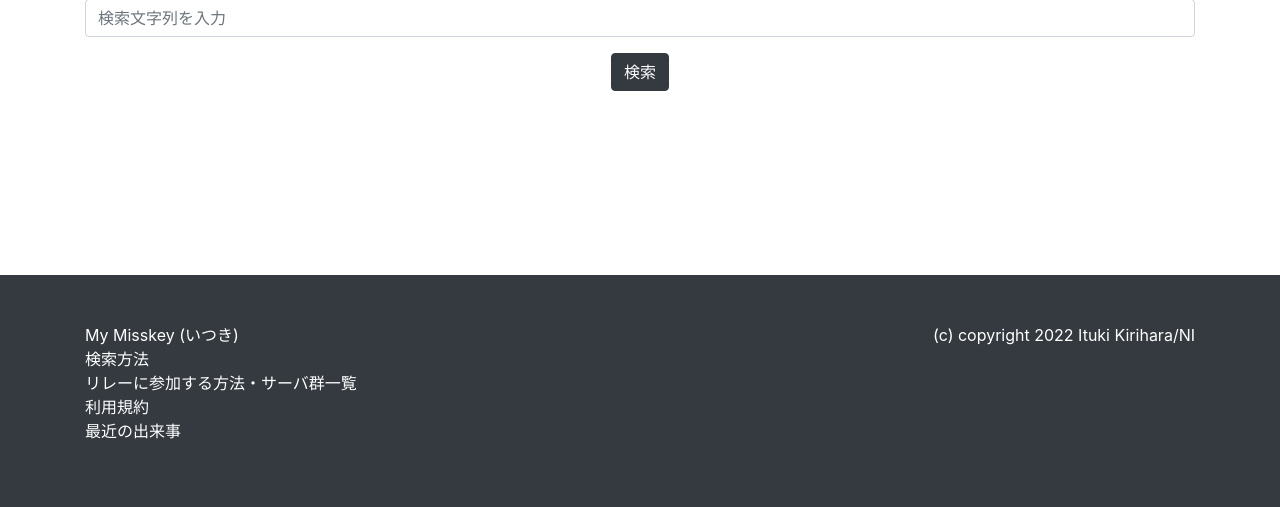
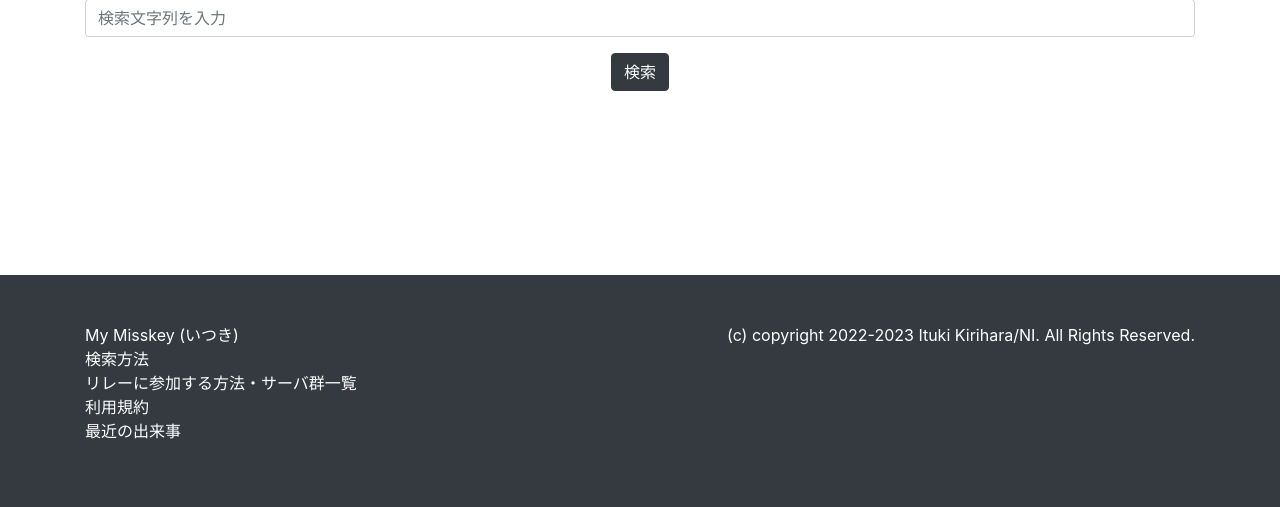
Before and after one commit to ityuki/masmis-relay-search, a Node server app: page /ui/ in a window 1280 px wide. Shown: the part 293-800 px from the top of the page. Run offline with Node 20, Linux system fonts and the light colour scheme.

Commit message:
copyright 2023

```diff
--- a/src/views/_footer.ejs
+++ b/src/views/_footer.ejs
@@ -11,7 +11,7 @@
       </div>
       <div class="float-right">
         <ul class="list-unstyled">
-          <li><a href="https://github.com/ityuki/masmis-relay-search" target="_blank" class="text-white bg-dark">(c) copyright 2022 Ituki Kirihara/NI</a></li>
+          <li><a href="https://github.com/ityuki/masmis-relay-search" target="_blank" class="text-white bg-dark">(c) copyright 2022-2023 Ituki Kirihara/NI. All Rights Reserved.</a></li>
         </ul>
       </div>
   </div>
```
